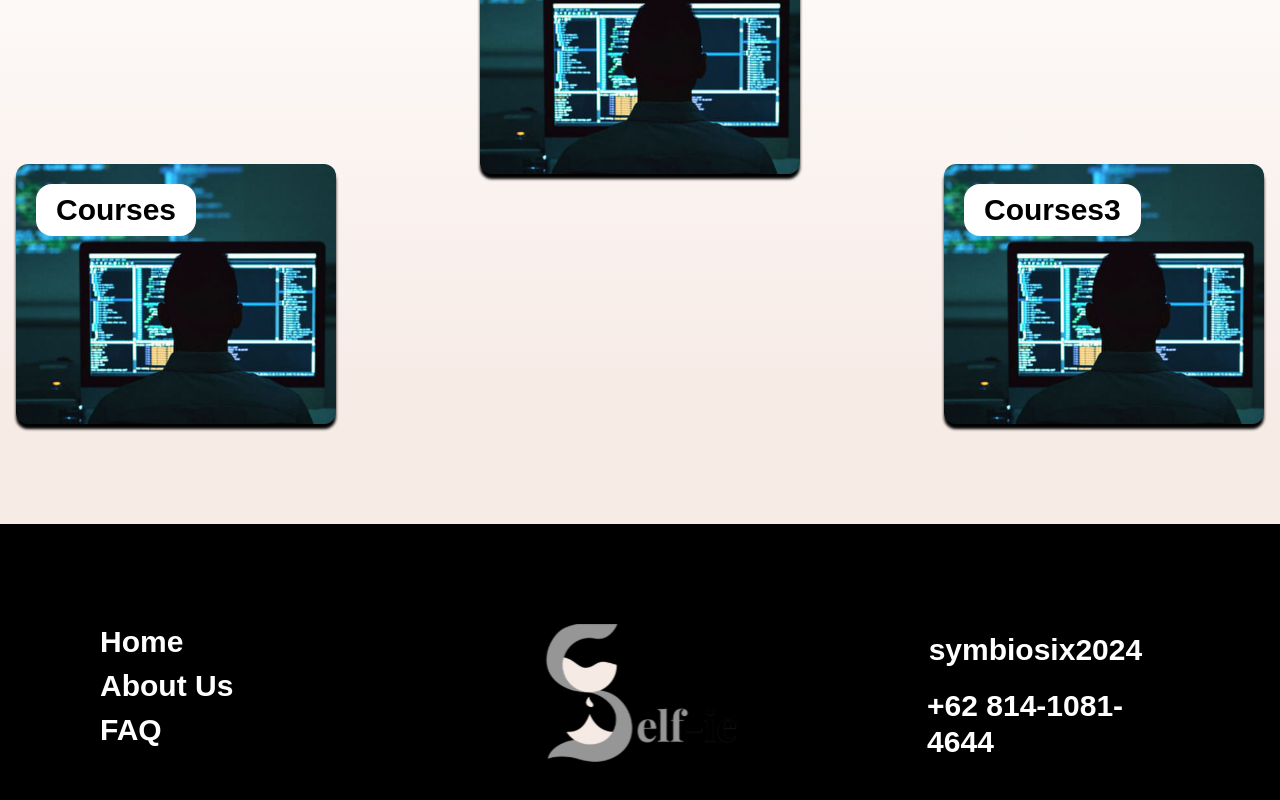
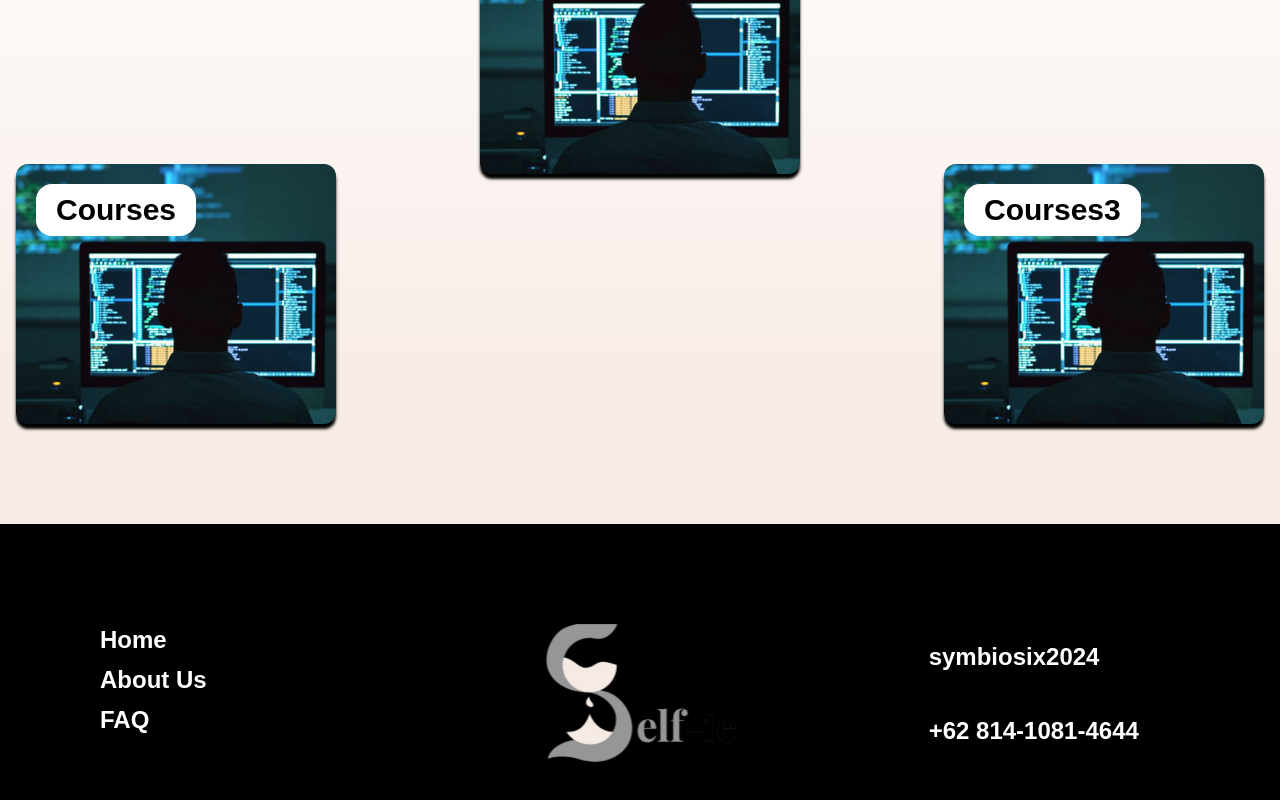
Before and after one commit to SymbioSix/Progressie, a React (Vite) app: page /about in a window 1280 px wide. Shown: the part 1782-2582 px from the top of the page. Built offline with nearby package versions, Linux system fonts and the light colour scheme; some icons are missing.

Commit message:
feat: responsive footer

```diff
--- a/src/components/cardTopic.jsx
+++ b/src/components/cardTopic.jsx
@@ -30,7 +30,7 @@ const Card = () => {
                             >
                                 <h3 className="px-3 py-1 text-2xl font-bold bg-white sm:text-base lg:py-2 lg:px-5 lg:text-3xl rounded-2xl w-fit">{data.nameService}</h3>
                                 {/* Cheat style :) */}
-                                <p className="text-2xl font-bold text-transparent">
+                                <p className="text-xl font-bold text-transparent sm:text-2xl md:text-xs lg:text-base 2xl:text-2xl">
                                     {data.description}
                                 </p>
                             </div>
--- a/src/components/footer.jsx
+++ b/src/components/footer.jsx
@@ -1,29 +1,28 @@
 import { Icon } from '@iconify/react';
-
 import logo from '../assets/images/logo-selfie.svg';
 
 const Footer = () => {
     return (
         <>
             <footer className="w-full h-auto bg-black">
-                <div className="container px-[100px]">
-                    <div className="flex justify-between gap-10 py-[100px]">
-                        <div id="menu" className="w-[33%] flex flex-col gap-2">
-                            <p className="text-3xl font-bold text-white"><a href="/">Home</a></p>
-                            <p className="text-3xl font-bold text-white"><a href="about">About Us</a></p>
-                            <p className="text-3xl font-bold text-white"><a href="/faq">FAQ</a></p>
+                <div className="container xl:px-[100px]">
+                    <div className="flex flex-col sm:flex-row justify-between gap-10 py-[100px]">
+                        <div id="logo" className="order-1 sm:order-2 w-full sm:w-[33%] flex items-center justify-start sm:justify-center">
+                            <img src={logo} alt="Logo Selfie" className="w-[150px] h-[100px] md:w-[240px] md:h-[140px]" />
                         </div>
-                        <div id="logo" className="w-[33%] flex items-center justify-center">
-                            <img src={logo} alt="Logo Selfie" className="w-[240px] h-[140px]" />
+                        <div id="menu" className="order-2 sm:order-1 w-full sm:w-[33%] flex flex-col gap-2">
+                            <p className="text-xl font-bold text-white sm:text-lg xl:text-2xl 2xl:text-3xl"><a href="/">Home</a></p>
+                            <p className="text-xl font-bold text-white sm:text-lg xl:text-2xl 2xl:text-3xl"><a href="about">About Us</a></p>
+                            <p className="text-xl font-bold text-white sm:text-lg xl:text-2xl 2xl:text-3xl"><a href="/faq">FAQ</a></p>
                         </div>
-                        <div id="sosial-media" className="w-[33%] flex flex-col justify-around gap-2">
-                            <div id="sosmed-insta" className="flex items-center gap-10 jus">
-                                <Icon icon="f7:logo-instagram" width={42} height={42} style={{color: "white"}} />
-                                <p className="text-3xl font-bold text-white">symbiosix2024</p>
+                        <div id="sosial-media" className="order-3 w-full sm:w-[33%] flex flex-col justify-around gap-2">
+                            <div id="sosmed-insta" className="flex items-center gap-10">
+                                <Icon icon="f7:logo-instagram" width={42} height={42} style={{ color: "white" }} />
+                                <p className="text-xl font-bold text-white sm:text-lg xl:text-2xl 2xl:text-3xl">symbiosix2024</p>
                             </div>
                             <div id="sosmed-wa" className="flex items-center gap-10">
-                                <Icon icon="formkit:whatsapp" width={42} height={42} style={{color: "white"}} />
-                                <p className="text-3xl font-bold text-white">+62 814-1081-4644</p>
+                                <Icon icon="formkit:whatsapp" width={42} height={42} style={{ color: "white" }} />
+                                <p className="text-xl font-bold text-white sm:text-lg xl:text-2xl 2xl:text-3xl">+62 814-1081-4644</p>
                             </div>
                         </div>
                     </div>
```
